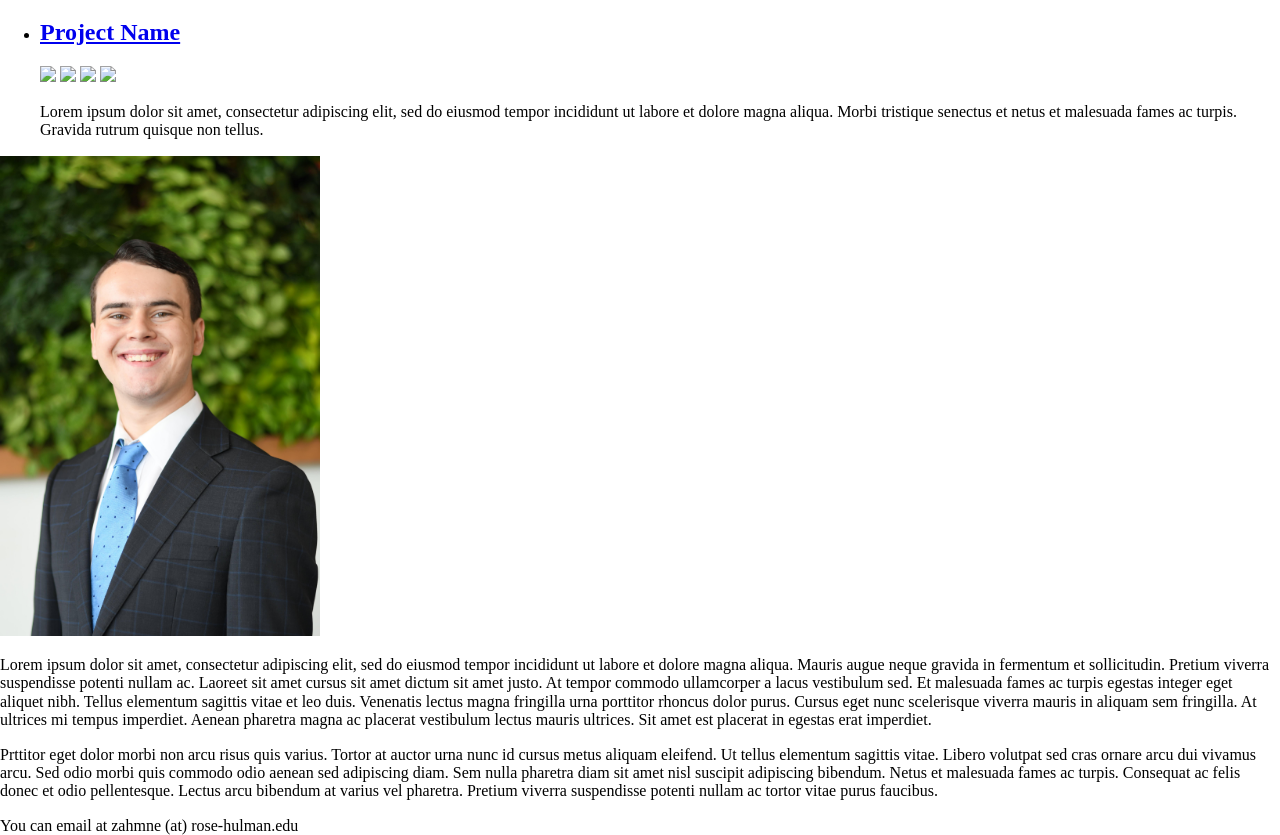
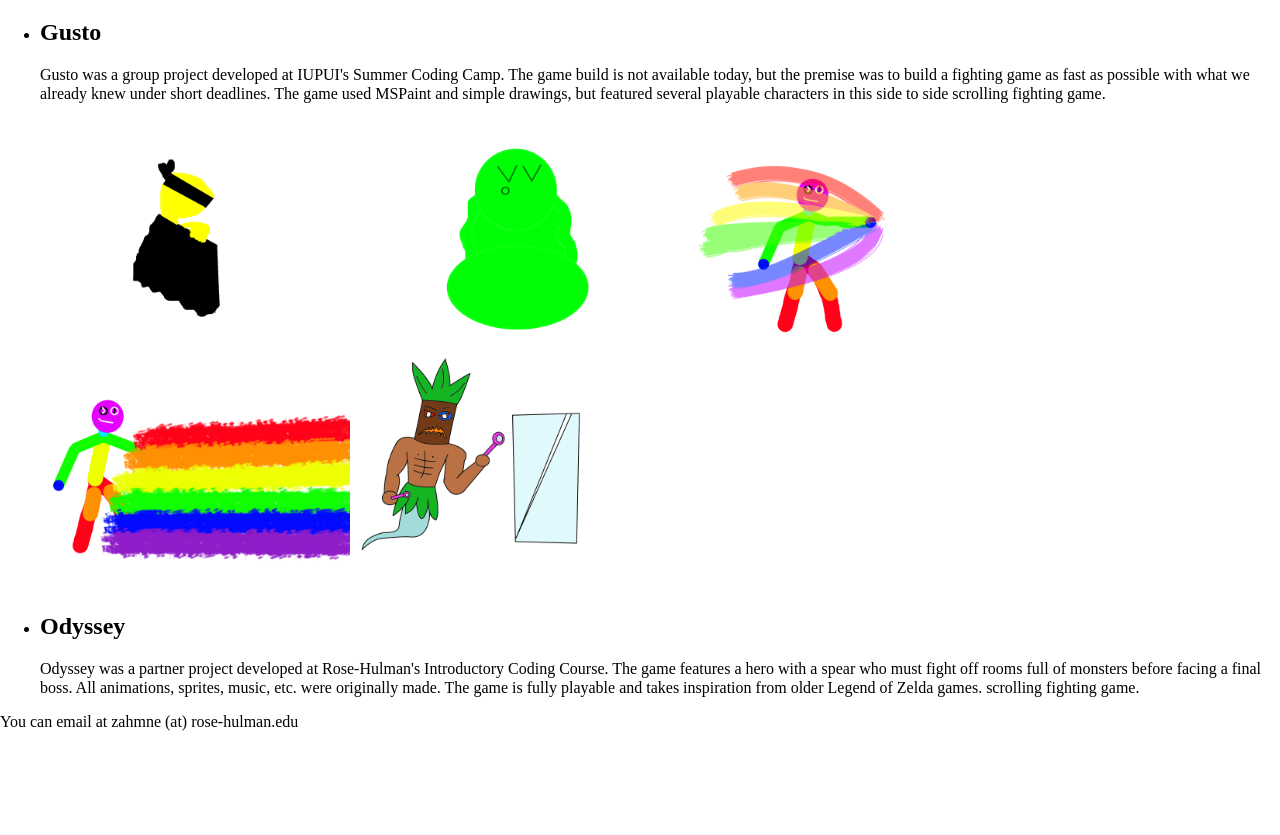
Before and after one commit to rhit-zahmne/rhit-zahmne-github.io, a website: page portfolio.html in a window 1280 px wide. Shown: the part 132-967 px from the top of the page. After the commit the page ends 863 px from the top, so only its background shows below. Drawn offline with Linux system fonts and the light colour scheme.

Commit message:
Commit with Content, as much as possible before deadline

```diff
--- a/portfolio.html
+++ b/portfolio.html
@@ -22,37 +22,32 @@
     <h1>Portfolio</h1>
     <ul>
       <li>
-        <h2><a href="#">Project Name</a></h2>
-        <img src="images/portfolio/IUPUI P1.png" />
-        <img src="images/portfolio/IUPUI P2.png" />
-        <img src="images/portfolio/IUPUI P3.png" />
-        <img src="images/portfolio/IUPUI P4.png" />
-        <p>Lorem ipsum dolor sit amet, consectetur adipiscing elit, sed do eiusmod tempor incididunt ut labore et dolore
-          magna aliqua. Morbi tristique senectus et netus et malesuada fames ac turpis. Gravida rutrum quisque non
-          tellus.
+        <h2>Gusto</h2>
+        <p>Gusto was a group project developed at IUPUI's Summer Coding Camp. The game build is not available today, but
+          the premise was to build a fighting game as fast as possible with what we already knew under short deadlines.
+          The game used MSPaint and simple drawings, but featured several playable characters in this side to side
+          scrolling fighting game.
+        </p>
+        <img src="images/IUPUI P1.png" />
+        <img src="images/IUPUI P2.png" />
+        <img src="images/IUPUI P3.png" />
+        <img src="images/IUPUI P4.png" />
+        <img src="images/IUPUI P5.png" />
+      </li>
+      <li>
+        <h2>Odyssey</h2>
+        <p>Odyssey was a partner project developed at Rose-Hulman's Introductory Coding Course. The game features a hero
+          with a spear who must fight off rooms full of monsters before facing a final boss. All animations, sprites,
+          music, etc. were originally made. The game is fully playable and takes inspiration from older Legend of Zelda
+          games.
+          scrolling fighting game.
         </p>
       </li>
     </ul>
-    <img src="images/avatar.jpg" />
-    <p>Lorem ipsum dolor sit amet, consectetur adipiscing elit, sed do eiusmod tempor incididunt ut labore et dolore
-      magna aliqua. Mauris augue neque gravida in fermentum et sollicitudin. Pretium viverra suspendisse potenti nullam
-      ac. Laoreet sit amet cursus sit amet dictum sit amet justo. At tempor commodo ullamcorper a lacus vestibulum sed.
-      Et malesuada fames ac turpis egestas integer eget aliquet nibh. Tellus elementum sagittis vitae et leo duis.
-      Venenatis lectus magna fringilla urna porttitor rhoncus dolor purus. Cursus eget nunc scelerisque viverra mauris
-      in aliquam sem fringilla. At ultrices mi tempus imperdiet. Aenean pharetra magna ac placerat vestibulum lectus
-      mauris ultrices. Sit amet est placerat in egestas erat imperdiet.
-    </p>
-    <p>Prttitor eget dolor morbi non arcu risus quis varius. Tortor at auctor urna nunc id cursus metus aliquam
-      eleifend. Ut tellus elementum sagittis vitae. Libero volutpat sed cras ornare arcu dui vivamus arcu. Sed odio
-      morbi quis commodo odio aenean sed adipiscing diam. Sem nulla pharetra diam sit amet nisl suscipit adipiscing
-      bibendum. Netus et malesuada fames ac turpis. Consequat ac felis donec et odio pellentesque. Lectus arcu bibendum
-      at varius vel pharetra. Pretium viverra suspendisse potenti nullam ac tortor vitae purus faucibus.
-    </p>
   </main>
   <footer>
     You can email at zahmne (at) rose-hulman.edu
   </footer>
-  <!-- Your content goes here -->
   <script src="scripts/main.js"></script>
 </body>
 
```
Also changed, not shown: images/IUPUI P5.png (added).
